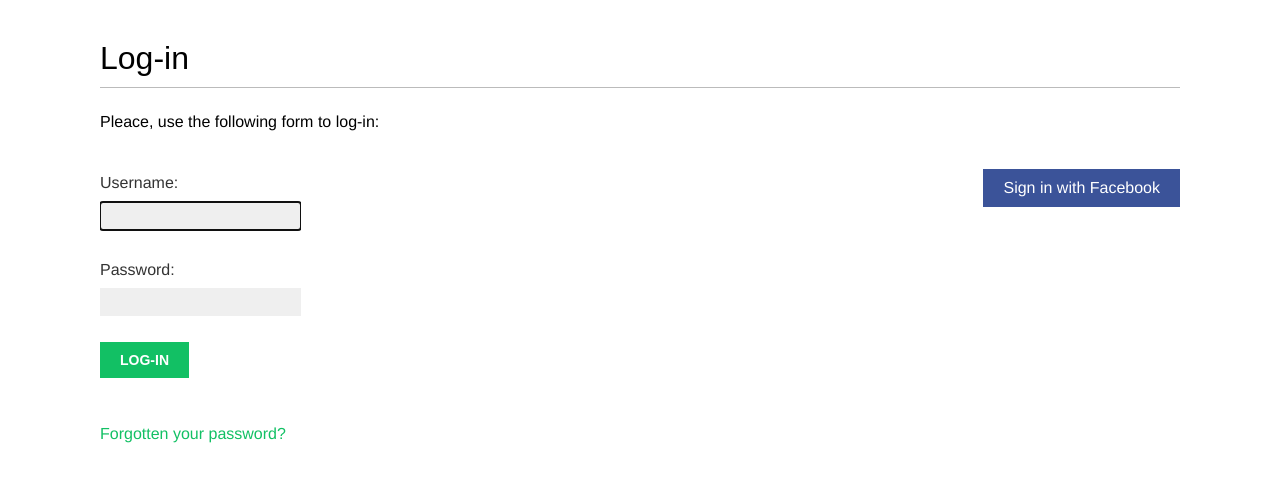
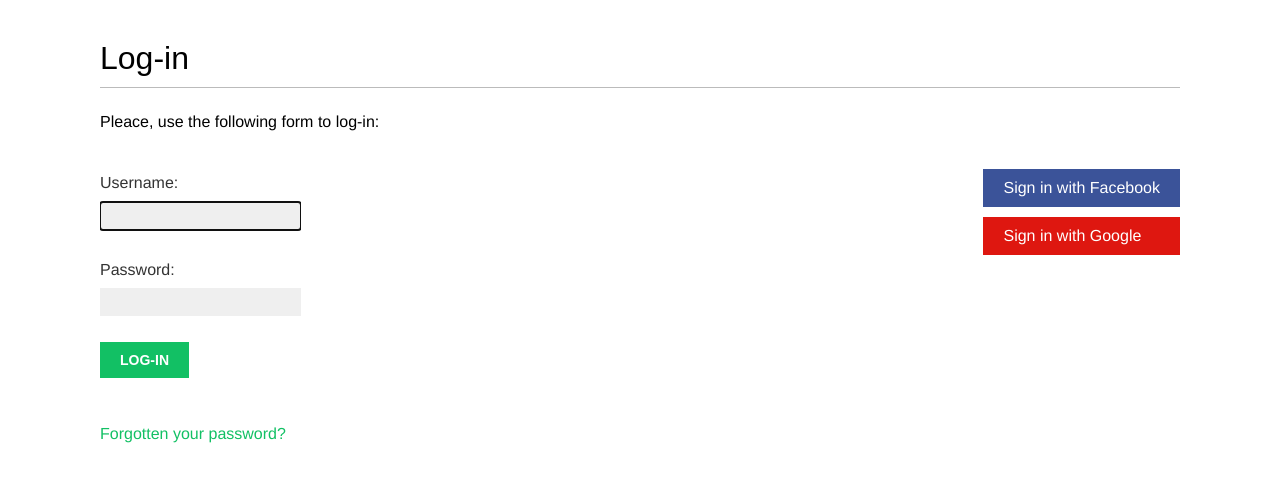
Before and after one commit to EvstratovRG/bookmarks, a Django app: page /account/login/ in a window 1280 px wide. Shown: the part 47-529 px from the top of the page. Run offline with Django 4.2, Linux system fonts and the light colour scheme; some web fonts are replaced.

Commit message:
add google auth

```diff
--- a/bookmarks/account/templates/registration/login.html
+++ b/bookmarks/account/templates/registration/login.html
@@ -32,6 +32,11 @@
                 Sign in with Facebook
                 </a>
             </li>
+            <li class="google">
+                <a href="{% url "social:begin" "google-oauth2" %}">
+                Sign in with Google
+                </a>
+            </li>
         </ul>
     </div>
 {% endblock %}
--- a/bookmarks/bookmarks/settings.py
+++ b/bookmarks/bookmarks/settings.py
@@ -139,7 +139,10 @@ AUTHENTICATION_BACKENDS = [
     'django.contrib.auth.backends.ModelBackend',
     'account.authentication.EmailAuthBackend',
     'social_core.backends.facebook.FacebookOAuth2',
+    'social_core.backends.google.GoogleOAuth2',
 ]
 
 SOCIAL_AUTH_FACEBOOK_KEY = os.getenv('SOCIAL_AUTH_FACEBOOK_KEY')
 SOCIAL_AUTH_FACEBOOK_SECRET = os.getenv('SOCIAL_AUTH_FACEBOOK_SECRET')
+SOCIAL_AUTH_GOOGLE_OAUTH2_KEY = os.getenv('SOCIAL_AUTH_GOOGLE_OAUTH2_KEY')
+SOCIAL_AUTH_GOOGLE_OAUTH2_SECRET = os.getenv('SOCIAL_AUTH_GOOGLE_OAUTH2_SECRET')
```
